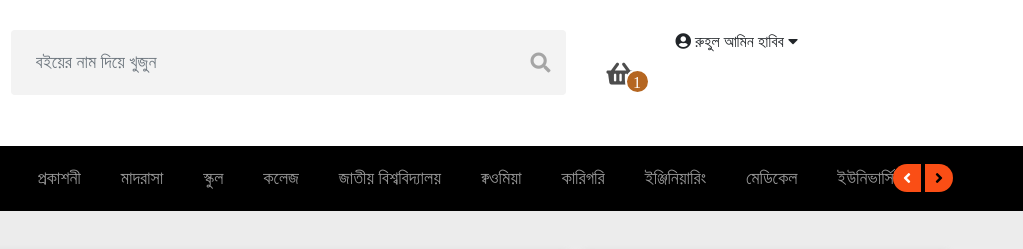
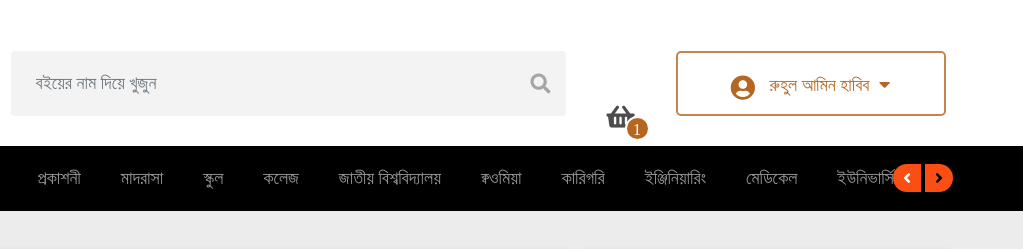
Before and after one commit to saidulislam49/textbook, a plain HTML site: page checkout.html in a window 1280 px wide. Shown: the top 249 px of the page, 257-1280 px from the left. Drawn offline with Linux system fonts and the light colour scheme; a web font is replaced by a local one.

Commit message:
something edited

```diff
--- a/checkout.html
+++ b/checkout.html
@@ -29,32 +29,34 @@
     <!-- Header section start -->
     <header class="header_section">
         <div class="container">
-            <div class="row">
-                <div class="col-2">
+            <div class="row align-items-end">
+                <div class="col-lg-2 col-md-2 col-4 order-1 order-md-1">
                     <div class="logo">
                         <a href="index.html"> <img src="image/Home-Page.png" alt="Logo"></a>
                     </div>
                 </div>
-                <div class="col-6">
-                    <div class="input-group mb-3">
+                <div class="col-lg-6 col-md-5 col-12 order-4 order-md-2">
+                    <div class="input-group">
                         <input type="text" class="form-control" placeholder="বইয়ের নাম দিয়ে খুজুন">
                         <span class="input-group-text"><i class="fas fa-search"></i></span>
                     </div>
 
                 </div>
-                <div class="col-1">
+                <div class="col-lg-1 col-md-1 col-2 order-2 order-md-3">
                     <div class="cart">
                         <i class="fas fa-shopping-basket"></i>
                         <span class="cart_amount">1</span>
                     </div>
                 </div>
-                <div class="col-3">
+                <div class="col-lg-3 col-md-4 col-6 order-3 order-md-4">
                     <div class="user">
-                        <i class="fas fa-user-circle"></i>
-                        <span>
-                            রুহুল আমিন হাবিব
-                            <i class="fas fa-caret-down"></i>
-                        </span>
+                        <a href="#">
+                            <i class="fas fa-user-circle"></i>
+                            <span>
+                                রুহুল আমিন হাবিব
+                                <i class="fas fa-caret-down"></i>
+                            </span>
+                        </a>
                     </div>
                 </div>
             </div>
```
Also changed, not shown: class.html (+13 -11 lines), institute.html (+13 -11 lines), stationary.html (+13 -11 lines).
